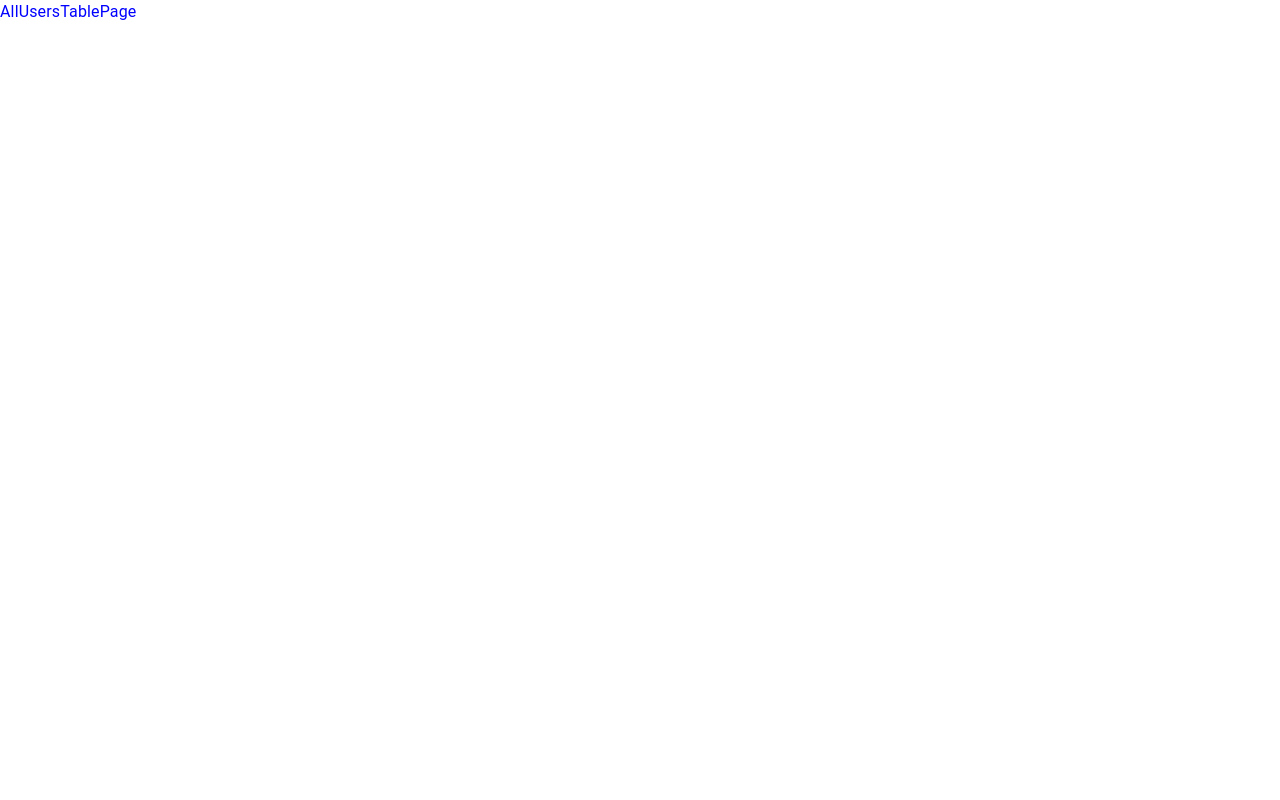
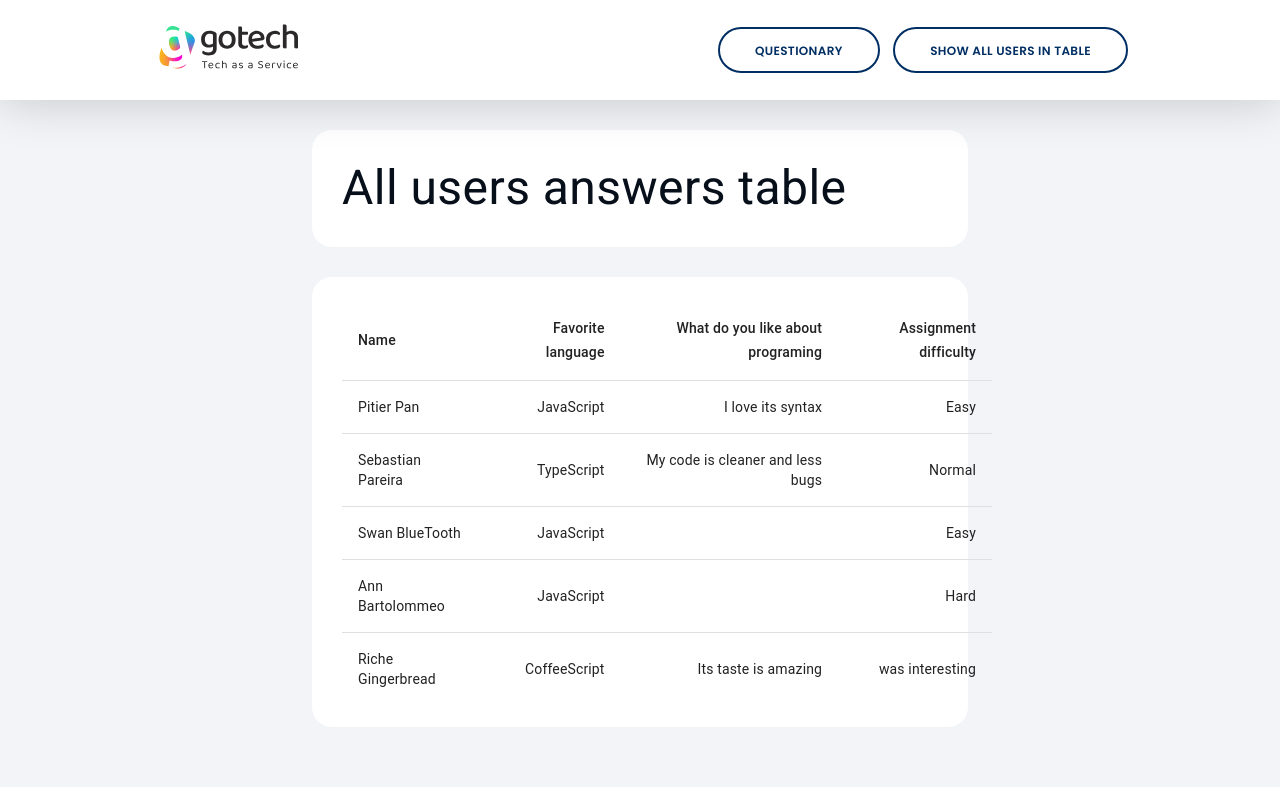
Before and after one commit to vsevolodberdutin/goTech, a React (Create React App) app: page /allUsersTable in a window 1280 px wide. Built offline with nearby package versions, Linux system fonts and the light colour scheme.

Commit message:
mvp scc vercion

```diff
--- /dev/null
+++ b/src/components/HeaderTableBlock/HeaderTableBlock.tsx
@@ -0,0 +1,11 @@
+import React from 'react'
+import { Stack } from '@mui/material'
+import { SubHeader } from '../../uiElements/typography/CustomTypography'
+
+export const HeaderTableBlock = () => {
+  return (
+    <Stack>
+      <SubHeader text="All users answers table" style={{ marginBottom: '0px' }} />
+    </Stack>
+  )
+}
--- /dev/null
+++ b/src/components/HeaderTableBlock/index.tsx
@@ -0,0 +1 @@
+export * from './HeaderTableBlock'
--- a/src/components/Navigation/Navigation.tsx
+++ b/src/components/Navigation/Navigation.tsx
@@ -3,16 +3,20 @@ import { ButtonWrapper, MenuWrapper, NavigationHomeWrapper, NavigationWrapper }
 import { ReactComponent as MainLogo } from '../../assets/logo/logo.svg'
 import { GlobalWrapper } from '../../styles/styles'
 import { MenuButton } from '../../uiElements/customButtons/CustomButtons'
+import {useNavigate} from "react-router-dom"
 
+
+// fast decision. Need to improve
 export const HomeNavigation = () => {
+  const navigate = useNavigate();
   return (
     <NavigationHomeWrapper>
       <GlobalWrapper>
         <MenuWrapper>
-          <MainLogo style={{ height: '80px' }} />
+          <MainLogo style={{ height: '80px', cursor:'pointer' }} onClick={()=>navigate('/')}/>
           <ButtonWrapper>
-            <MenuButton name="questionary" />
-            <MenuButton name="show all users in table" />
+            <MenuButton name="questionary" url="/questionary"/>
+            <MenuButton name="show all users in table" url="/allUsersTable"/>
           </ButtonWrapper>
         </MenuWrapper>
       </GlobalWrapper>
@@ -20,14 +24,15 @@ export const HomeNavigation = () => {
   )
 }
 export const Navigation = () => {
+  const navigate = useNavigate();
   return (
     <NavigationWrapper>
       <GlobalWrapper>
         <MenuWrapper>
-          <MainLogo style={{ height: '80px' }} />
+          <MainLogo style={{ height: '80px', cursor:'pointer' }} onClick={()=>navigate('/')}/>
           <ButtonWrapper>
-            <MenuButton name="questionary" />
-            <MenuButton name="show all users in table" />
+            <MenuButton name="questionary" url="/questionary"/>
+            <MenuButton name="show all users in table" url="/allUsersTable"/>
           </ButtonWrapper>
         </MenuWrapper>
       </GlobalWrapper>
--- /dev/null
+++ b/src/components/TableBlock/TableBlock.tsx
@@ -0,0 +1,58 @@
+import React from 'react'
+import Table from '@mui/material/Table'
+import TableBody from '@mui/material/TableBody'
+import TableCell from '@mui/material/TableCell'
+import TableHead from '@mui/material/TableHead'
+import TableRow from '@mui/material/TableRow'
+
+function createData(
+  name: string,
+  language: 'JavaScript' | 'TypeScript' | 'CoffeeScript',
+  optionalText: string,
+  difficulty: 'Easy' | 'Normal' | 'Hard' | string
+) {
+  return { name, language, optionalText, difficulty }
+}
+
+const rows = [
+  createData('Pitier Pan', 'JavaScript', 'I love its syntax', 'Easy'),
+  createData(
+    'Sebastian Pareira',
+    'TypeScript',
+    'My code is cleaner and less bugs',
+    'Normal'
+  ),
+  createData('Swan BlueTooth', 'JavaScript', '', 'Easy'),
+  createData('Ann Bartolommeo', 'JavaScript', '', 'Hard'),
+  createData('Riche Gingerbread', 'CoffeeScript', 'Its taste is amazing', 'was interesting'),
+]
+
+export const TableBlock = () => {
+  return (
+    <Table sx={{ minWidth: 650 }} aria-label="simple table">
+      <TableHead>
+        <TableRow>
+          <TableCell>Name</TableCell>
+          <TableCell align="right">Favorite language</TableCell>
+          <TableCell align="right">What do you like about programing</TableCell>
+          <TableCell align="right">Assignment difficulty</TableCell>
+        </TableRow>
+      </TableHead>
+      <TableBody>
+        {rows.map((row) => (
+          <TableRow
+            key={row.name}
+            sx={{ '&:last-child td, &:last-child th': { border: 0 } }}
+          >
+            <TableCell component="th" scope="row">
+              {row.name}
+            </TableCell>
+            <TableCell align="right">{row.language}</TableCell>
+            <TableCell align="right">{row.optionalText}</TableCell>
+            <TableCell align="right">{row.difficulty}</TableCell>
+          </TableRow>
+        ))}
+      </TableBody>
+    </Table>
+  )
+}
--- /dev/null
+++ b/src/components/TableBlock/index.tsx
@@ -0,0 +1 @@
+export * from './TableBlock'
--- a/src/index.css
+++ b/src/index.css
@@ -5,6 +5,10 @@
   -moz-osx-font-smoothing: grayscale;
 }
 
+*::-webkit-scrollbar {
+  display: none;
+}
+
 code {
   font-family: source-code-pro, Menlo, Monaco, Consolas, 'Courier New',
     monospace;
--- a/src/pages/AllUsersTablePage/AllUsersTablePage.tsx
+++ b/src/pages/AllUsersTablePage/AllUsersTablePage.tsx
@@ -1,9 +1,26 @@
 import React from 'react'
-import { styled, Typography } from "@mui/material"
-const StyledTypography = styled(Typography)({
-  color: 'blue',
+import { Stack, styled } from '@mui/material'
+import { HeaderTableBlock } from '../../components/HeaderTableBlock'
+import { GlobalWrapper } from '../../styles/styles'
+import { CustomCard, CustomTableCard } from '../../uiElements/cards/CustomCards'
+import { Navigation } from '../../components/Navigation/Navigation'
+import { TableBlock } from '../../components/TableBlock'
+
+const AllUsersTableWrapper = styled(Stack)({
+  paddingTop: '100px',
+  backgroundColor: '#f2f4f8',
 })
 
 export const AllUsersTablePage = () => {
-  return <StyledTypography>AllUsersTablePage</StyledTypography>
+  return (
+    <>
+      <Navigation />
+      <AllUsersTableWrapper>
+        <GlobalWrapper>
+          <CustomCard children={<HeaderTableBlock />} />
+          <CustomTableCard children={<TableBlock />} />
+        </GlobalWrapper>
+      </AllUsersTableWrapper>
+    </>
+  )
 }
--- a/src/uiElements/cards/CustomCards.tsx
+++ b/src/uiElements/cards/CustomCards.tsx
@@ -20,3 +20,7 @@ interface CardProps {
 export const CustomCard: React.FC<CardProps> = ({ children }) => {
   return <CardWrapper>{children}</CardWrapper>
 }
+
+export const CustomTableCard: React.FC<CardProps> = ({ children }) => {
+  return <CardWrapper style={{marginBottom:'60px'}}>{children}</CardWrapper>
+}
--- a/src/uiElements/customButtons/CustomButtons.tsx
+++ b/src/uiElements/customButtons/CustomButtons.tsx
@@ -1,5 +1,6 @@
 import React from 'react'
-import { Button, styled, Typography } from '@mui/material'
+import { Button, styled } from '@mui/material'
+import {useNavigate} from "react-router-dom"
 
 const StyledButton = styled(Button)({
   height: 46,
@@ -22,12 +23,15 @@ const StyledSubmitButton = styled(StyledButton)({
 })
 
 interface ButtonProps {
-  name: string
+  name: string,
+  url?: string,
 }
 
-export const MenuButton: React.FC<ButtonProps> = ({ name }) => {
-  return <StyledButton>{name}</StyledButton>
+export const MenuButton: React.FC<ButtonProps> = ({ name, url = './' }) => {
+  const navigate = useNavigate();
+  return <StyledButton onClick={()=>navigate(url)}>{name}</StyledButton>
 }
 export const SubmitButton: React.FC<ButtonProps> = ({ name }) => {
+  // const navigate = useNavigate();
   return <StyledSubmitButton>{name}</StyledSubmitButton>
 }
--- a/src/uiElements/typography/CustomTypography.tsx
+++ b/src/uiElements/typography/CustomTypography.tsx
@@ -10,13 +10,13 @@ const StyledHeader = styled(Typography)({
 const StyledSubHeader = styled(StyledHeader)({
   fontWeight: 400,
   fontSize: '3rem',
-  marginBottom:'10px',
+  marginBottom: '10px',
 })
 const StyledDescription = styled(StyledHeader)({
   fontFamily: 'Poppins',
   fontWeight: 300,
   fontSize: '1rem',
-  marginBottom:'5px',
+  marginBottom: '5px',
 })
 const StyledRedDescription = styled(StyledDescription)({
   color: 'red',
@@ -27,13 +27,14 @@ const StyledHeaderDescription = styled(StyledDescription)({
 
 interface textProps {
   text: string
+  style?: { marginBottom: string }
 }
 
 export const Header = ({ text }: textProps) => {
   return <StyledHeader>{text}</StyledHeader>
 }
-export const SubHeader = ({ text }: textProps) => {
-  return <StyledSubHeader>{text}</StyledSubHeader>
+export const SubHeader = ({ text, style }: textProps) => {
+  return <StyledSubHeader style={style}>{text}</StyledSubHeader>
 }
 export const Description = ({ text }: textProps) => {
   return <StyledDescription>{text}</StyledDescription>
```
